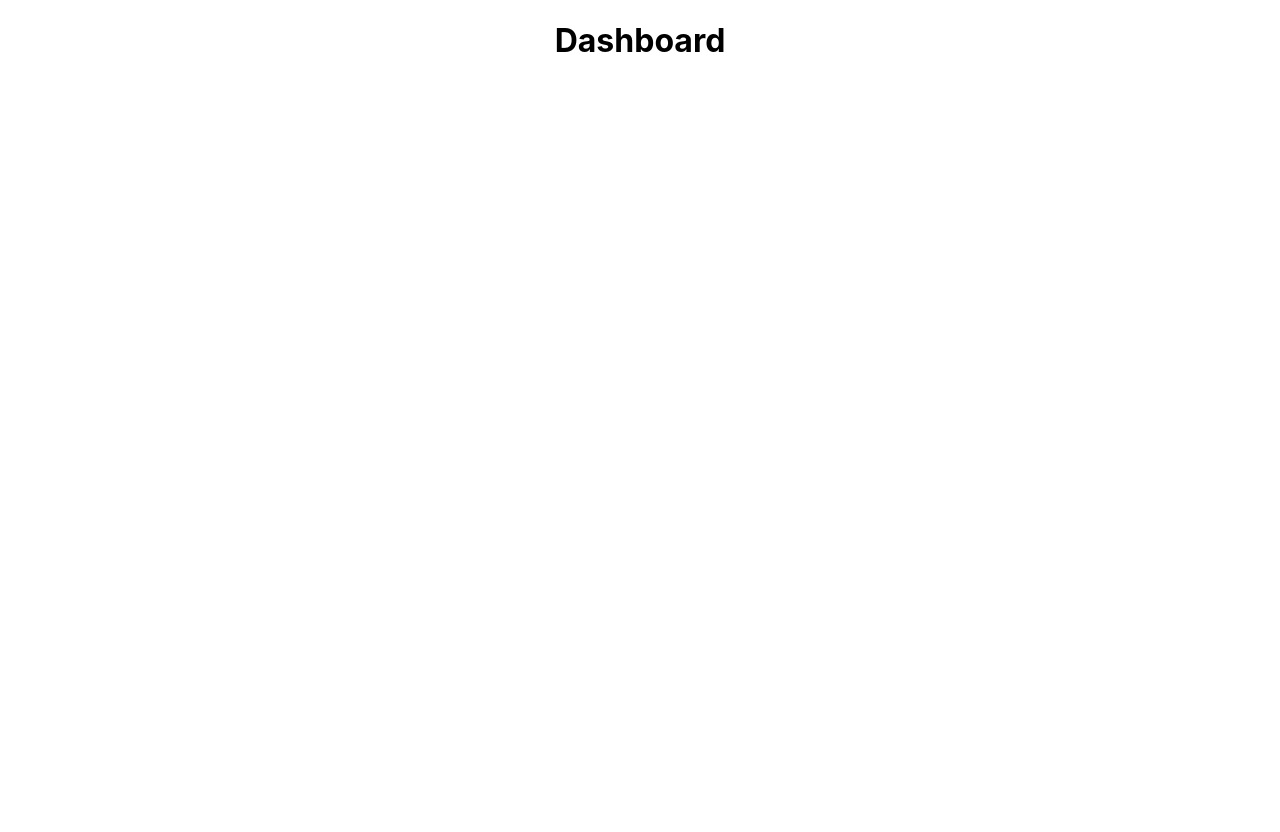
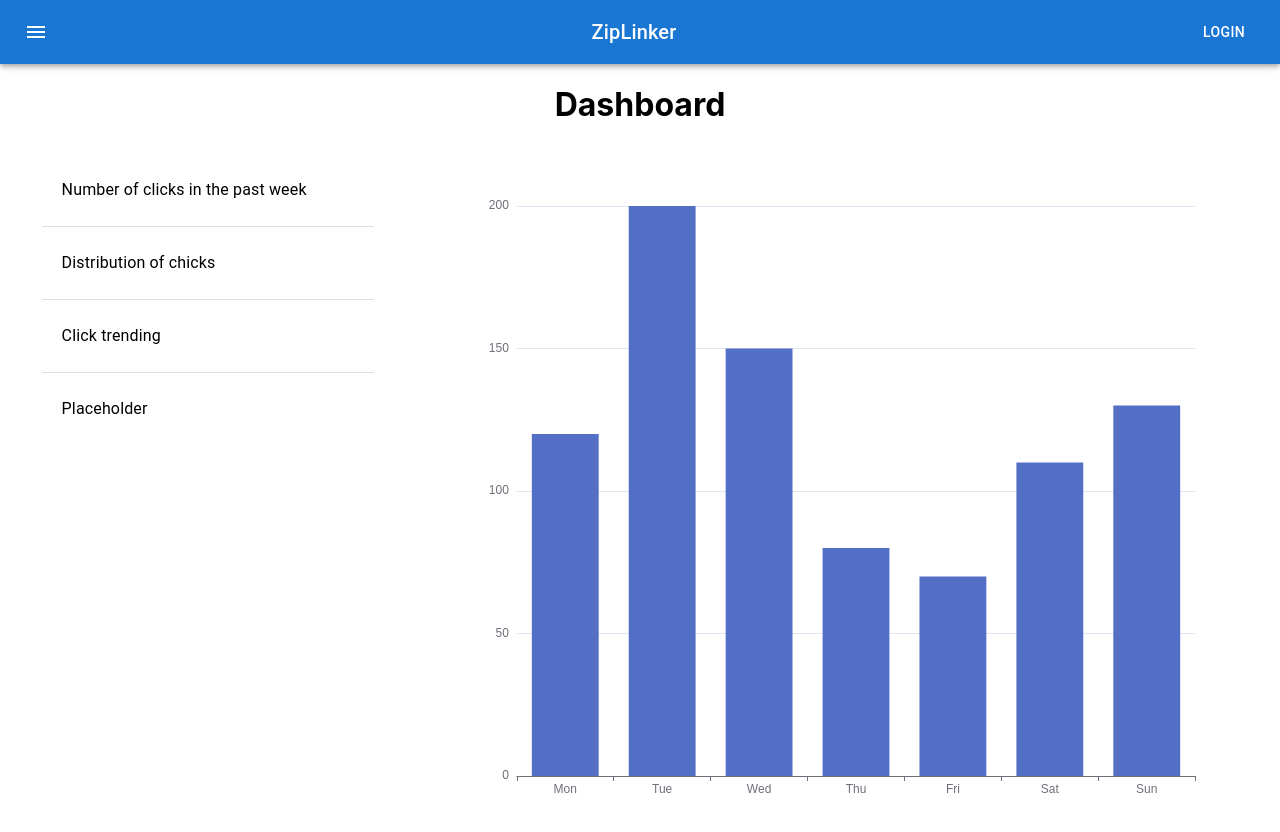
Before and after one commit to JiangqiSu/ZipLinker, a React (Create React App) app in the folder frontend/my-app/: page /dashboard/1 in a window 1280 px wide. Shown: the top 832 px of the page. Before the commit the page ends 800 px from the top, so only its background shows below. Built offline with nearby package versions, Linux system fonts and the light colour scheme.

Commit message:
add charts

```diff
--- a/frontend/my-app/package.json
+++ b/frontend/my-app/package.json
@@ -14,7 +14,7 @@
     "@types/node": "^16.18.58",
     "@types/react": "^18.2.28",
     "@types/react-dom": "^18.2.13",
-    "echarts": "^5.3.0",
+    "echarts": "^5.4.3",
     "react": "^18.2.0",
     "react-dom": "^18.2.0",
     "react-router-dom": "^6.16.0",
@@ -47,5 +47,8 @@
       "last 1 firefox version",
       "last 1 safari version"
     ]
+  },
+  "devDependencies": {
+    "@types/echarts": "^4.9.19"
   }
 }
--- /dev/null
+++ b/frontend/my-app/src/Components/charts/BarChart.tsx
@@ -0,0 +1,60 @@
+import React, { useEffect } from 'react';
+import * as echarts from 'echarts/core';
+import { BarChart } from 'echarts/charts';
+
+import {
+    TitleComponent,
+    TooltipComponent,
+    GridComponent,
+    DatasetComponent,
+    TransformComponent
+} from 'echarts/components';
+
+import { LabelLayout, UniversalTransition } from 'echarts/features';
+
+import { CanvasRenderer } from 'echarts/renderers';
+
+echarts.use([
+    BarChart,
+    TitleComponent,
+    TooltipComponent,
+    GridComponent,
+    DatasetComponent,
+    TransformComponent,
+    LabelLayout,
+    UniversalTransition,
+    CanvasRenderer
+]);
+
+const BarCharts: React.FC = () => {
+    useEffect(() => {
+        var myChart = echarts.init(document.getElementById('chart') as HTMLDivElement);
+
+        const options = {
+            xAxis: {
+                type: 'category',
+                data: ['Mon', 'Tue', 'Wed', 'Thu', 'Fri', 'Sat', 'Sun']
+            },
+            yAxis: {
+                type: 'value'
+            },
+            series: [
+                {
+                    data: [120, 200, 150, 80, 70, 110, 130],
+                    type: 'bar'
+                }
+            ]
+        };
+
+        // Set the options and render the chart
+        myChart.setOption(options);
+
+        return () => {
+            myChart.dispose();
+        };
+    },[]);
+
+    return <div id="chart" style={{ width: '100%', height: '700px' }}></div>;
+};
+
+export default BarCharts;
--- a/frontend/my-app/src/Pages/DashboardPage.tsx
+++ b/frontend/my-app/src/Pages/DashboardPage.tsx
@@ -1,6 +1,41 @@
 import { Navigate } from 'react-router-dom';
-
+import DefaultHeader from '../Components/DefaultHeader';
+import BarCharts from '../Components/charts/BarChart';
+import Grid from '@mui/material/Grid';
+import List from '@mui/material/List';
+import ListItem from '@mui/material/ListItem';
+import ListItemText from '@mui/material/ListItemText';
+import Divider from '@mui/material/Divider';
 export const DashboardPage = () => {
     const auth = true;
-    return auth ? <h1>Dashboard</h1> : <Navigate to="/login" />
+    return auth ? (
+        <div>
+            <DefaultHeader></DefaultHeader>
+            <h1>Dashboard</h1>
+            <Grid container spacing={2}>
+                <Grid item xs={4}>
+                    <List sx={{marginLeft: '10%', marginRight: '10%'}} component="nav" aria-label="mailbox folders">
+                        <ListItem button sx={{padding: '20px'}}>
+                            <ListItemText primary="Number of clicks in the past week" />
+                        </ListItem>
+                        <Divider />
+                        <ListItem button sx={{padding: '20px'}}>
+                            <ListItemText primary="Distribution of chicks" />
+                        </ListItem>
+                        <Divider />
+                        <ListItem button sx={{padding: '20px'}}>
+                            <ListItemText primary="Click trending" />
+                        </ListItem>
+                        <Divider />
+                        <ListItem button sx={{padding: '20px'}}>
+                            <ListItemText primary="Placeholder" />
+                        </ListItem>
+                    </List>
+                </Grid>
+                <Grid item xs={8}>
+                    <BarCharts></BarCharts>
+                </Grid>
+            </Grid>
+        </div>
+    ) : <Navigate to="/login" />
 }
```
Also changed, not shown: 1 other file (tests, documents, lock files or other folders).
